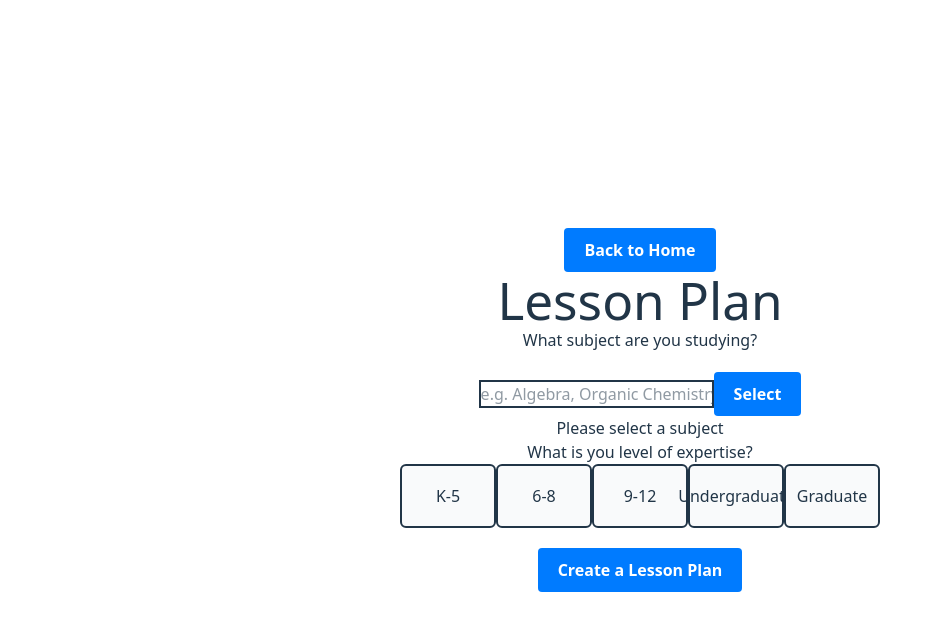
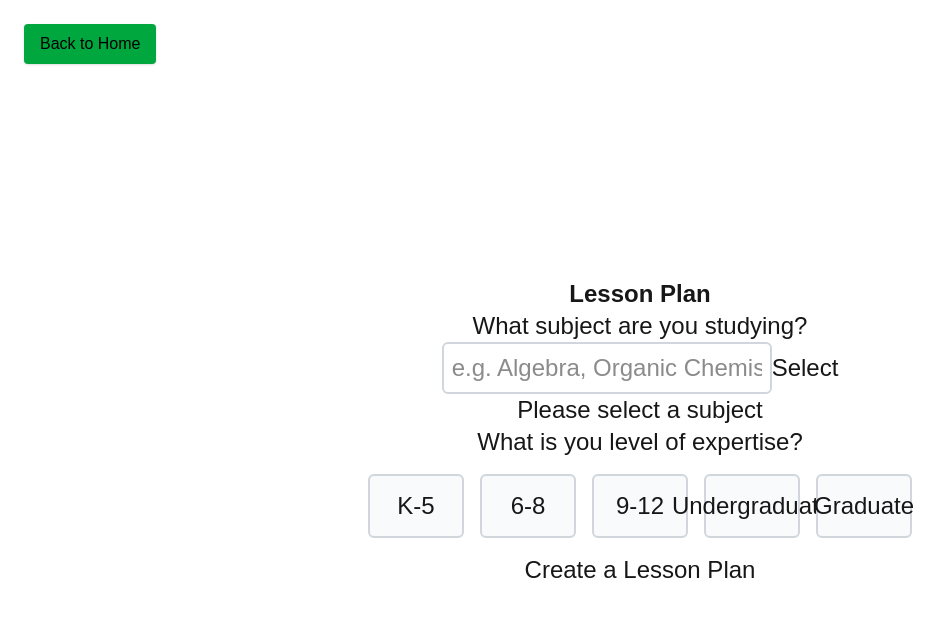
Before and after one commit to hjblloop/Brainmax, a React (Vite) app in the folder BrainMax/: page /LessonPlan in a window 1280 px wide. Shown: the top 630 px of the page, without its empty margins (0-952 px from the left). Built offline with nearby package versions, Linux system fonts and the light colour scheme.

Commit message:
removed css. made everything tailwindcss

```diff
--- a/BrainMax/src/LEARN.css
+++ /dev/null
@@ -1,225 +0,0 @@
-.back-to-home {
-    position: relative;
-    align-self: flex-start;
-    margin-left: 20px;
-}
-/* Style the buttons */
-button {
-    display: inline-block;
-    margin-top: 20px;
-    padding: 10px 20px;
-    font-size: 16px;
-    font-weight: bold;
-    color: #fff;
-    background: #007bff;
-    border: none;
-    border-radius: 4px;
-    cursor: pointer;
-    transition: background 0.3s ease;
-}
-
-button:hover {
-    background: #0056b3;
-}
-.date-list {
-    margin: 20px 0;
-    padding: 10px;
-    border: 1px solid #ddd;
-    border-radius: 8px;
-    background: #f9f9f9;
-}
-
-.date-list h3 {
-    margin-bottom: 10px;
-    font-size: 18px;
-    font-weight: bold;
-    color: #333;
-}
-
-.date-button {
-    margin: 5px;
-    padding: 8px 12px;
-    font-size: 14px;
-    font-weight: bold;
-    color: #fff;
-    background: #007bff;
-    border: none;
-    border-radius: 4px;
-    cursor: pointer;
-    transition: background 0.3s ease;
-}
-
-.date-button:hover {
-    background: #0056b3;
-}
-
-.date-list {
-    margin: 0;
-    padding: 0;
-    list-style: none;
-}
-
-.date-button {
-    display: block;
-    width: 100%;
-    margin: 5px 0;
-    padding: 8px 12px;
-    font-size: 14px;
-    font-weight: bold;
-    color: #fff;
-    background: #007bff;
-    border: none;
-    border-radius: 4px;
-    cursor: pointer;
-    text-align: left;
-    transition: background 0.3s ease;
-}
-
-.date-button:hover {
-    background: #0056b3;
-}
-
-/* Style the date box */
-.date-box {
-    position: absolute;
-    top: 10px;
-    right: 20px;
-    padding: 5px 10px;
-    border: 1px solid #bbb;
-    border-radius: 4px;
-    background: #f9f9f9;
-    font-size: 14px;
-    font-weight: bold;
-    text-align: center;
-}
-
-.LEARN-container {
-    position: relative;
-    display: flex;
-    justify-content: center;
-    align-items: center;
-    flex-direction: column;
-    width: 100%;
-    height: 100vh;
-    background: #f0f0f0;
-}
-
-.LEARN {
-    display: flex;
-    justify-content: space-between;
-    align-items: flex-start;
-    width: 1200px;
-    height: 800px;
-    margin: 50px auto;
-    padding: 20px;
-    background: #fdfdfd; /* Light paper-like background */
-    border: 1px solid #ddd;
-    border-radius: 8px;
-    box-shadow: 0 4px 6px rgba(0, 0, 0, 0.1);
-    font-family: 'Courier New', Courier, monospace; /* Notebook-like font */
-    line-height: 1.6;
-    position: relative;
-}
-
-.LEARN-blocks {
-    margin-top: 20px;
-}
-
-.LEARN-left {
-    flex: 1;
-    padding: 20px;
-    background: #f9f9f9;
-    overflow-y: auto;
-    max-height: 100%; /* Limit height for scrolling */
-}
-
-.LEARN-right {
-    flex: 2;
-    padding: 20px;
-    display: flex;
-    flex-direction: column;
-    justify-content: center; /* Center content vertically */
-    align-items: flex-start; /* Align inputs to the left */
-    overflow-y: auto;
-    max-height: 100%;
-    position: relative;
-}
-
-.LEARN-title {
-    font-size: 27px;
-    font-weight: bold;
-    color: #1fa128;
-    margin-bottom: 20px;
-    margin-left: 220px;
-    text-align: center; /* Center the title */
-}
-
-.LEARN-divider {
-    position: absolute;
-    top: 0;
-    bottom: 0;
-    margin-left: 20px;
-    left: 33%; /* Adjust based on the left side width */
-    width: 2px;
-    background: #ccc;
-    z-index: 1; /* Ensure it stays above the background */
-}
-
-.LEARN-block {
-    display: flex;
-    align-items: center;
-    margin-bottom: 20px;
-    border-bottom: 1px dashed #ccc; /* Line separator */
-    padding-bottom: 10px;
-    width: 100%; /* Ensure blocks take full width */
-}
-
-/* Style the letter (L, E, A, R, N) */
-.LEARN-block h3 {
-    margin: 0;
-    margin-right: 10px;
-    font-size: 18px;
-    font-weight: bold;
-    color: #333;
-}
-
-/* Style the explanation text */
-.LEARN-block p {
-    margin: 0;
-    margin-right: 10px;
-    font-size: 14px;
-    color: #666;
-    flex: 1;
-}
-
-/* Style the input fields */
-.LEARN-input {
-    flex: 1;
-    padding: 8px;
-    max-width: 600px;
-    border-bottom: 1px solid #000000;
-    font-size: 14px;
-    background: #fff;
-    margin-left: 10px; /* Add spacing from the label */
-    box-sizing: border-box; /* Ensure padding is included in the width */
-    min-width: 550px; /* Prevent input from shrinking too much */
-    overflow: visible; /* Ensure placeholder text is fully visible */
-}
-
-.LEARN-block input::placeholder {
-    color: #aaa; /* Placeholder text color */
-    font-size: 14px; /* Match the font size of the input */
-    line-height: 1.5; /* Ensure proper vertical alignment */
-}
-
-.retrieved-data {
-    text-align: left; /* Align text to the left */
-    padding: 10px;
-    margin: 20px 0;
-    border: 1px solid #ddd;
-    border-radius: 8px;
-    background: #f9f9f9;
-    font-size: 14px;
-    color: #333;
-    line-height: 1.6; /* Improve readability */
-}
--- a/BrainMax/src/LEARN.tsx
+++ b/BrainMax/src/LEARN.tsx
@@ -1,7 +1,7 @@
 import {useState, useEffect} from 'react';
 import { useNavigate } from 'react-router-dom';
 import LEARNBlocks from './basic_materials/LEARNBlocks';
-import './LEARN.css';
+//import './LEARN.css';
 import SERVER_URL from '../config.ts';
 
 const LEARN = () => {
--- a/BrainMax/src/index.css
+++ b/BrainMax/src/index.css
@@ -1,71 +1,28 @@
 @import "tailwindcss/preflight";
 @tailwind utilities;
+@import "tailwindcss";
 
 :root {
-  font-family: system-ui, Avenir, Helvetica, Arial, sans-serif;
-  line-height: 1.5;
-  font-weight: 400;
-
-  color-scheme: light dark;
-  color: rgba(255, 255, 255, 0.87);
-  background-color: #242424;
-
-  font-synthesis: none;
-  text-rendering: optimizeLegibility;
-  -webkit-font-smoothing: antialiased;
-  -moz-osx-font-smoothing: grayscale;
+  --background: #ffffff;
+  --foreground: #171717;
 }
 
-a {
-  font-weight: 500;
-  color: #646cff;
-  text-decoration: inherit;
+@theme inline {
+  --color-background: var(--background);
+  --color-foreground: var(--foreground);
+  --font-sans: var(--font-geist-sans);
+  --font-mono: var(--font-geist-mono);
 }
-a:hover {
-  color: #535bf2;
+
+@media (prefers-color-scheme: dark) {
+  :root {
+    --background: #0a0a0a;
+    --foreground: #ededed;
+  }
 }
 
 body {
-  margin: 0;
-  display: flex;
-  place-items: center;
-  min-width: 320px;
-  min-height: 100vh;
+  background: var(--background);
+  color: var(--foreground);
+  font-family: Arial, Helvetica, sans-serif;
 }
-
-h1 {
-  font-size: 3.2em;
-  line-height: 1.1;
-}
-
-button {
-  border-radius: 8px;
-  border: 1px solid transparent;
-  padding: 0.6em 1.2em;
-  font-size: 1em;
-  font-weight: 500;
-  font-family: inherit;
-  background-color: #1a1a1a;
-  cursor: pointer;
-  transition: border-color 0.25s;
-}
-button:hover {
-  border-color: #646cff;
-}
-button:focus,
-button:focus-visible {
-  outline: 4px auto -webkit-focus-ring-color;
-}
-
-@media (prefers-color-scheme: light) {
-  :root {
-    color: #213547;
-    background-color: #ffffff;
-  }
-  a:hover {
-    color: #747bff;
-  }
-  button {
-    background-color: #f9f9f9;
-  }
-}
--- a/BrainMax/src/lesson_plan/Expertise.tsx
+++ b/BrainMax/src/lesson_plan/Expertise.tsx
@@ -1,6 +1,5 @@
 import React, {useState} from 'react';
 import {ExpertiseLevels, ExpertiseLevelsType, ExpertiseLevelProps} from './types.ts';
-import 'tailwindcss';
 
 const Expertise: React.FC<ExpertiseLevelProps> = ({onChange, initialValue = null}) => {
     const [expertise, setExpertise] = useState<ExpertiseLevelsType | null>(initialValue);
--- a/BrainMax/src/lesson_plan/lessonplan.tsx
+++ b/BrainMax/src/lesson_plan/lessonplan.tsx
@@ -1,6 +1,7 @@
 import {useState} from 'react';
 import {useNavigate} from 'react-router-dom';
-//import './lessonplan.css';
+// import 'tailwindcss';
+//import '../index.css';
 import Expertise from './Expertise.tsx'
 import {ExpertiseLevelsType} from './types.ts';
 import SERVER_URL from '../../config.ts';
@@ -70,10 +71,14 @@ const LessonPlan = () => {
     };
 
     return (
-        <div className="LessonPlan">
-            <button onClick={handleBackToHome} className="Back-Button">Back to Home</button>
-            <header className="LessonPlan-header">
-                <h1>Lesson Plan</h1>
+        <div>
+            <button
+                type="button"
+                className="absolute top-6 left-6 bg-green-600 text-black px-4 py-2 rounded shadow hover:bg-blue-700 transition"
+                onClick={handleBackToHome}>Back to Home
+            </button>
+            <div className="text-2xl w-full max-w-screen-xl flex flex-col items-center justify-center h-screen relative">
+                <h1 className="text-2xl font-bold text-center">Lesson Plan</h1>
                 <div className="LessonPlan-Something">
                     {!subjectButtonClicked ? (
                         <div className="Subject">
@@ -87,7 +92,7 @@ const LessonPlan = () => {
                         <div>
                             <div className="Topics">
                             <p>What topics are you studying in {subject}</p>
-                            <input type="text" onChange={handleTopicChange} placeholder="e.g. Quadratic Equations, Organic Reactions, Cell Biology" className="border-2 border-gray-300 rounded-md p-2"/>
+                            <input type="text" value= {topic} onChange={handleTopicChange} placeholder="e.g. Quadratic Equations, Organic Reactions, Cell Biology" className="border-2 border-gray-300 rounded-md p-2"/>
                             <button onClick={handleAddClick} className="Add-Button">Add More</button>
                             {addError && <div className="Error-Message">Please enter a topic</div>}
                             <button onClick={handleSubmitTopics} className="Submit-Button">Submit</button>
@@ -113,7 +118,7 @@ const LessonPlan = () => {
                 </div>
                 <Expertise onChange={setExpertise} initialValue={expertise}/>
                 <button className="CreateLessonPlanButton">Create a Lesson Plan</button>
-            </header>
+            </div>
         </div>
     )
 };
--- a/BrainMax/tailwind.config.js
+++ b/BrainMax/tailwind.config.js
@@ -1,6 +1,10 @@
 /** @type {import('tailwindcss').Config} */
 module.exports = {
-  content: ['./index.html', './src/**/*.{js,ts,jsx,tsx}'], // Include all source files
+  content: [
+    './index.html',
+    './app/**/*.{js,ts,jsx,tsx}',
+    './components/**/*.{js,ts,jsx,tsx}',
+    './src/**/*.{js,ts,jsx,tsx}'], // Include all source files
   theme: {
     extend: {},
   },
```
Also changed, not shown: BrainMax/src/lesson_plan/lessonplan.css (deleted), 1 other file (tests, documents, lock files or other folders).
